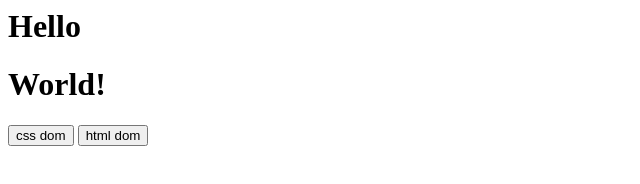
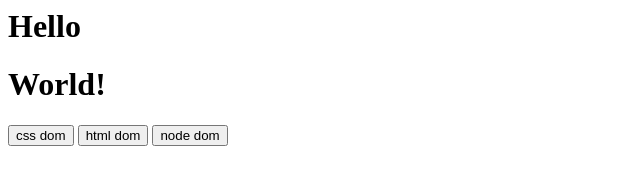
Before and after one commit to Praseetha-KR/learningjs, a plain HTML site: page Basics/dom-test.html in a window 1280 px wide. Shown: the whole page, without its empty margins (0-640 px from the left). Drawn offline with Linux system fonts and the light colour scheme.

Commit message:
dom test  - added node dom

```diff
--- a/Basics/dom-test.html
+++ b/Basics/dom-test.html
@@ -10,5 +10,6 @@
         <h1 id="test2" title="hello">World!</h1>
         <button onmousedown="document.getElementById('test1').style.color='blue'; document.getElementById('test2').style.color='red'" onmouseup="document.getElementById('test1').style.color='red'; document.getElementById('test2').style.color='blue'">css dom</button>
         <button onclick="document.getElementById('test1').title='world!'">html dom</button>
+        <button onclick="var h=document.getElementById('test2'); var n=document.createTextNode(' + Created node'); h.appendChild(n);">node dom</button>
     </body>
 </html>
```
